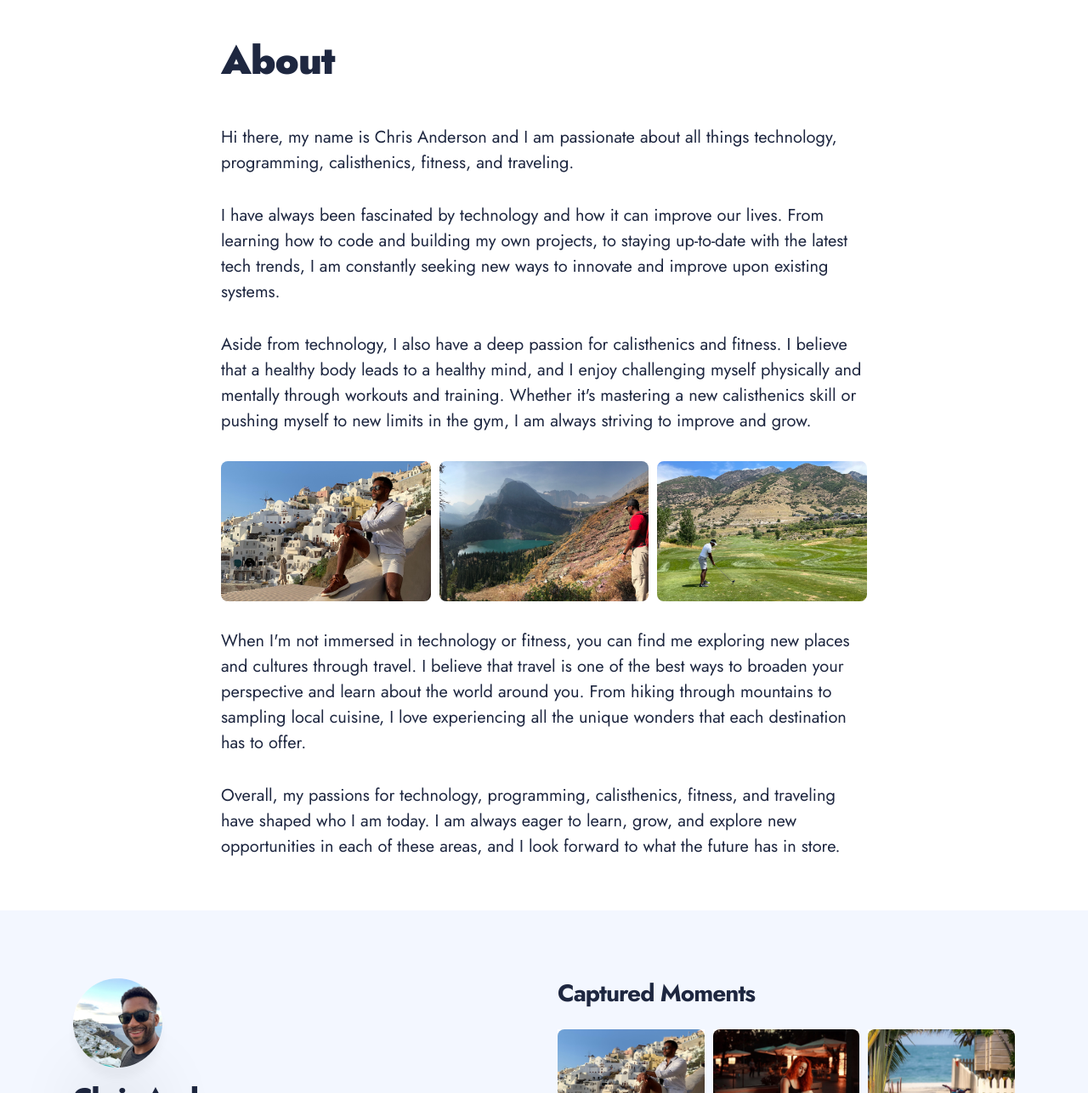
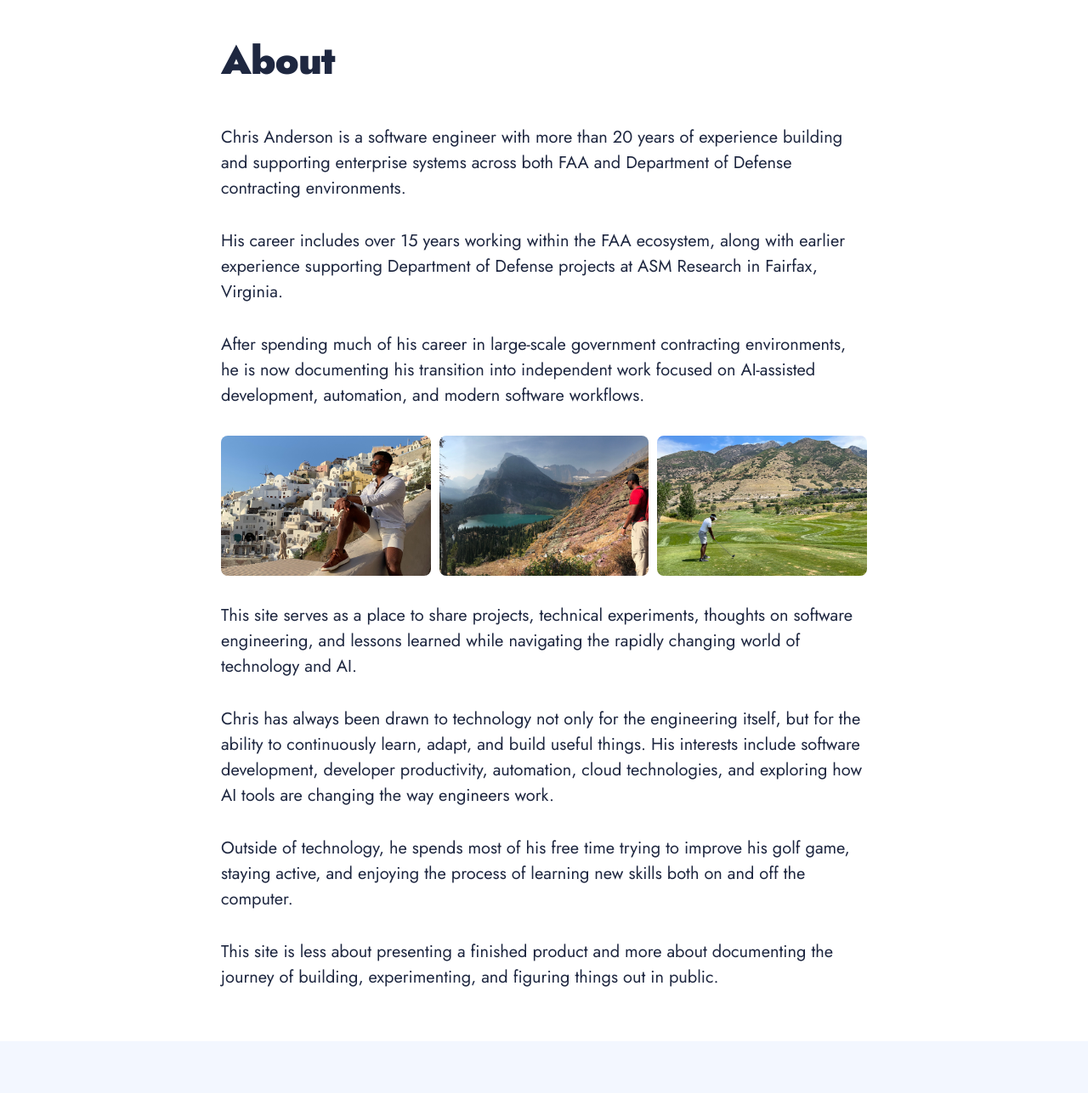
Before and after one commit to dcturbogator/dcturbogator.github.io, a Jekyll site: the page built from about/index.html, in a window 1280 px wide and 1400 px high, scrolled down 634 px, cut to the strip 113-1400 px from the top of the window. Shown: the whole strip at 85% size. Built offline with Jekyll 4.4.1, drawn with Linux system fonts in a browser that asks for light colours; nearby versions of some CDN libraries; some of the changed text lies outside the part shown.

Commit message:
Update site to independent consulting

```diff
--- a/_includes/footer.html
+++ b/_includes/footer.html
@@ -11,7 +11,8 @@
                         <p class="footer__author-bio">I share free coding tutorials, code snippets, and how to get
                             started in coding.</p> -->
                         <h3 class="footer__author-name">Chris Anderson</h3>
-                        <p class="footer__author-bio">I'm a software engineer, golfer, cyclist, and traveler. Documenting my journey.</p>
+                        <p class="footer__author-bio">Experienced software developer documenting my transition into independent work focused on AI-assisted development and automation. Outside of technology, I spend most of my trying to get better at golf.</p>
+
                         <div class="social">
                             <ul class="social__list list-reset">
                                 <li class="social__item">
@@ -28,8 +29,14 @@
 
                                 </li>
                                     <li class="social__item">
-                                    <a class="social__link" href="https://strava.com/athletes/1457683" target="_blank" rel="noopener"
-                                        aria-label=" link"><ion-icon name="bicycle-outline"></ion-icon></a>
+                                    <a class="social__link" href="https://linkedin.com/in/chrisanderson20" target="_blank" rel="noopener"
+                                        aria-label=" link"><ion-icon name="logo-linkedin"></ion-icon></a>
+
+                                </li>
+                                </li>
+                                    <li class="social__item">
+                                    <a class="social__link" href="mailto:chris@chrisanderson.co" target="_blank" rel="noopener"
+                                        aria-label=" link"><ion-icon name="mail-outline"></ion-icon></a>
 
                                 </li>
                             </ul>
@@ -61,7 +68,7 @@
                             </ul>
                         </div>
                     </div> -->
-                      <div class="footer__gallery">
+                      <!-- <div class="footer__gallery">
                         <h3 class="footer__gallery-title">Captured Moments</h3>
                         <div class="gallery-footer">
                             <div class="gallery" style="grid-template-columns: repeat(3, auto);">
@@ -93,7 +100,7 @@
                                     <img src="/assets/img/108.jpg" alt="Rest" loading="lazy">
                                 </div>
                             </div>
-                        </div>
+                        </div> -->
                     </div>
                 </div>
             </div>
--- a/about/index.html
+++ b/about/index.html
@@ -23,28 +23,10 @@ layout: default
     <div class="container animate">
         <article class="page">
             <div class="page__content">
-
-                <p>
-                    Hi there, my name is Chris Anderson and I am passionate about all things technology, programming,
-                    calisthenics, fitness, and traveling.
-                </p>
-
-                <p>
-                    I have always been fascinated by technology and how it can improve our lives. From learning
-                    how to code and building my own projects, to staying up-to-date with the latest tech trends,
-                    I am constantly seeking new ways to innovate and improve upon existing systems.
-                </p>
-
-                <p>
-                    Aside from technology, I also have a deep passion for calisthenics and fitness. I believe
-                    that a healthy body leads to a healthy mind, and I enjoy challenging myself physically and
-                    mentally through workouts and training. Whether it's mastering a new calisthenics skill or
-                    pushing myself to new limits in the gym, I am always striving to improve and grow.
-                </p>
-
-
-
-                <div class="gallery-box">
+<p>Chris Anderson is a software engineer with more than 20 years of experience building and supporting enterprise systems across both FAA and Department of Defense contracting environments.</p>
+<p>His career includes over 15 years working within the FAA ecosystem, along with earlier experience supporting Department of Defense projects at ASM Research in Fairfax, Virginia.</p>
+<p>After spending much of his career in large-scale government contracting environments, he is now documenting his transition into independent work focused on AI-assisted development, automation, and modern software workflows.</p>
+               <div class="gallery-box">
                     <div class="gallery">
                         <img src="/assets/img/santorini1.png" />
                         <img src="/assets/img/lifestyle1.png" />
@@ -52,20 +34,22 @@ layout: default
                     </div>
                     <!-- <em>Gallery / <a href="https://unsplash.com/" target="_blank">Unsplash</a></em> -->
                 </div>
-                <p>
-                    When I'm not immersed in technology or fitness, you can find me exploring new places and
-                    cultures through travel. I believe that travel is one of the best ways to broaden your
-                    perspective and learn about the world around you. From hiking through mountains to sampling
-                    local cuisine, I love experiencing all the unique wonders that each destination has to offer.
-                </p>
+
+<p>This site serves as a place to share projects, technical experiments, thoughts on software engineering, and lessons learned while navigating the rapidly changing world of technology and AI.</p>
+<p>Chris has always been drawn to technology not only for the engineering itself, but for the ability to continuously learn, adapt, and build useful things. His interests include software development, developer productivity, automation, cloud technologies, and exploring how AI tools are changing the way engineers work.</p>
+<p>Outside of technology, he spends most of his free time trying to improve his golf game, staying active, and enjoying the process of learning new skills both on and off the computer.</p>
+<p>This site is less about presenting a finished product and more about documenting the journey of building, experimenting, and figuring things out in public.</p>
+
+
+
+
+
+
+
 
 
                 <!-- <h3 id="synergistically-evolve">Synergistically evolve</h3> -->
-                <p>
-                    Overall, my passions for technology, programming, calisthenics, fitness, and traveling have
-                    shaped who I am today. I am always eager to learn, grow, and explore new opportunities in
-                    each of these areas, and I look forward to what the future has in store.
-                </p>
+
                 <!-- <p><iframe src="https://www.youtube.com/embed/gghgYaYeG_M" width="640" height="360" frameborder="0"
                         allowfullscreen=""></iframe></p>
                 <p>Credibly reintermediate backend ideas for cross-platform models. Continually reintermediate
--- a/index.html
+++ b/index.html
@@ -11,9 +11,9 @@ layout: default
                 <div class="col col-12">
                     <div class="hero__inner">
                         <div class="hero__left">
-                            <h1 class="hero__title">Hi! I’m Chris Anderson 👋🏽</h1>
+                            <h1 class="hero__title">Hi! I’m Chris 👋🏽</h1>
                             <!-- <p class="hero__description">I'm a software engineer sharing what I've learned in tech through coding tutorials and how-to guides.</p> -->
-                            <p class="hero__description">I'm a software engineer, golfer, cyclist, and traveler. Documenting my journey.</p>
+                            <p class="hero__description">Experienced software developer documenting my transition into independent work focused on AI-assisted development and automation. Outside of technology, I spend most of my trying to get better at golf.</p>
                             <div class="hero__subscribe">&nbsp;
                                 <!-- <form class="subscribe-form validate"
                                     action="//frnla.us6.list-manage.com/subscribe/post?u=6314d69a3f315af7ce3fb00a0&amp;id=3038727cc3"
```
Also changed, not shown: _posts/2026-04-11-centro-nacional-de-golf.md (+1 -1 lines).
